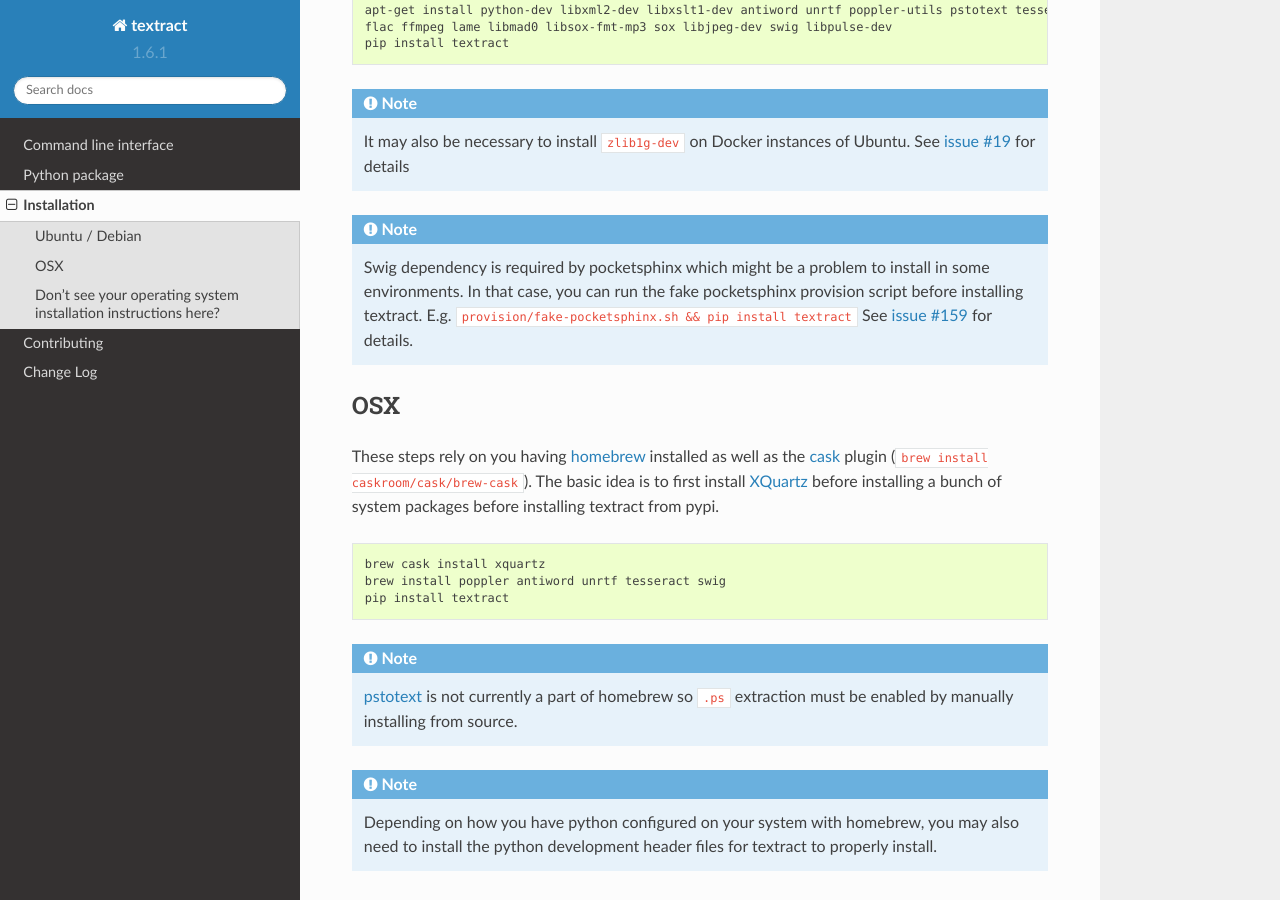
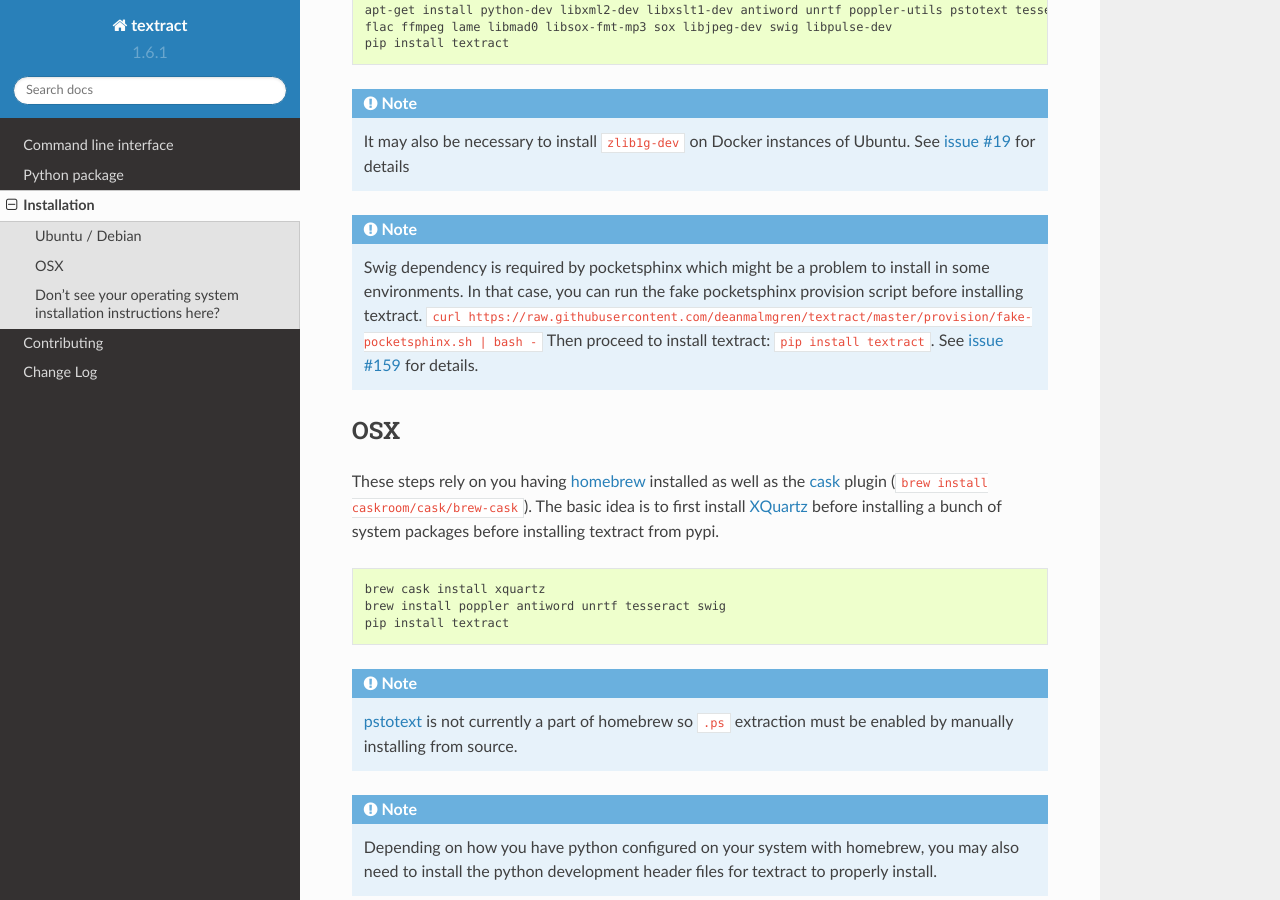
Before and after one commit to deanmalmgren/textract, a Sphinx documentation site: the page built from docs/installation.rst, in a window 1280 px wide and 900 px high, scrolled down 444 px. Built offline with Sphinx 7.4.7 and the Read the Docs theme 2.0.0, drawn with Linux system fonts in a browser that asks for light colours.

Commit message:
directions to run the no-swig provision script

```diff
--- a/docs/installation.rst
+++ b/docs/installation.rst
@@ -36,7 +36,8 @@
 
     Swig dependency is required by pocketsphinx which might be a problem to install in some environments.
     In that case, you can run the fake pocketsphinx provision script before installing textract.
-    E.g. :code:`provision/fake-pocketsphinx.sh && pip install textract`
+    :code:`curl https://raw.githubusercontent.com/deanmalmgren/textract/master/provision/fake-pocketsphinx.sh | bash -`
+    Then proceed to install textract: :code:`pip install textract`.
     See `issue #159 <https://github.com/deanmalmgren/textract/issues/159>`_ for details.
 
 OSX
```
